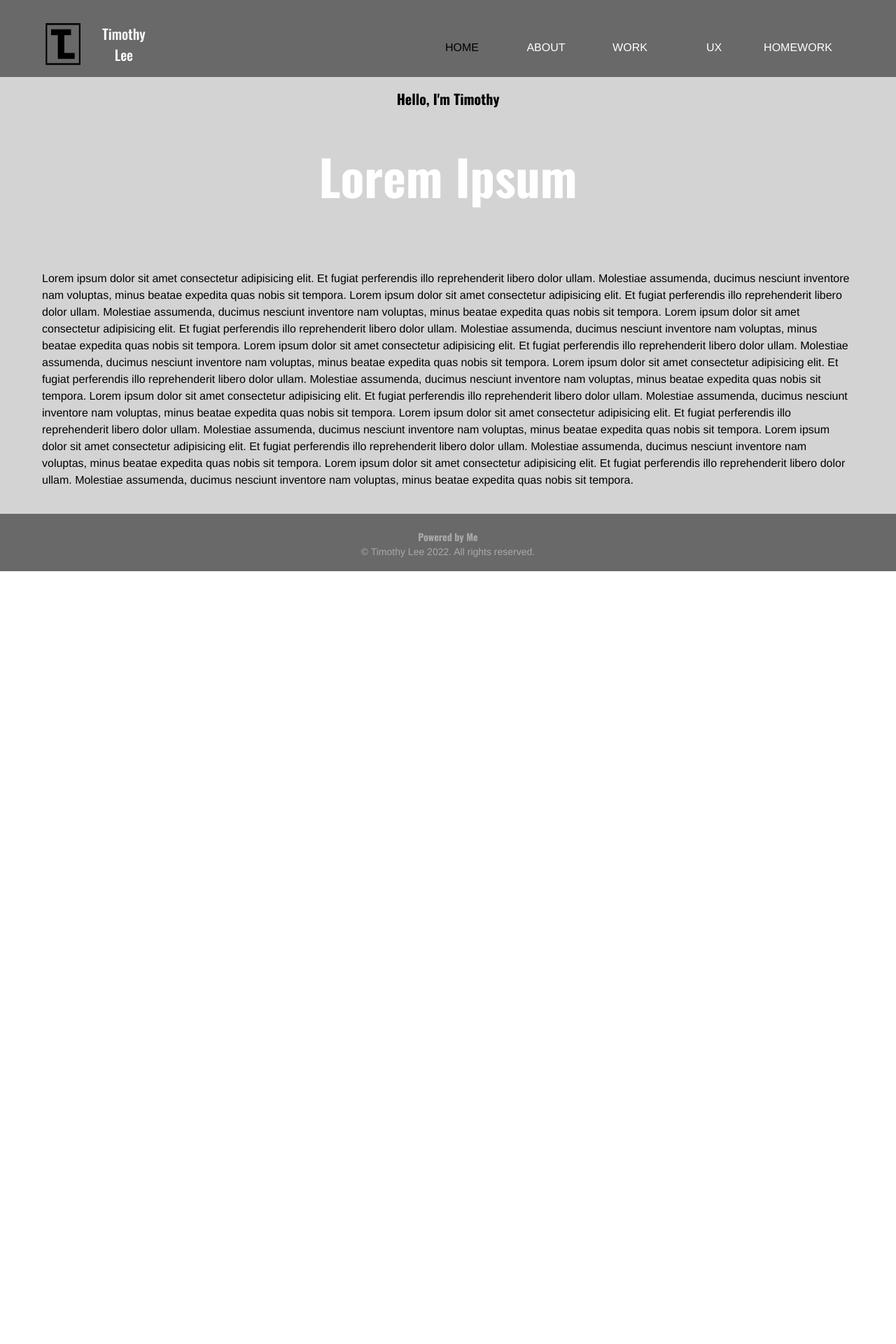
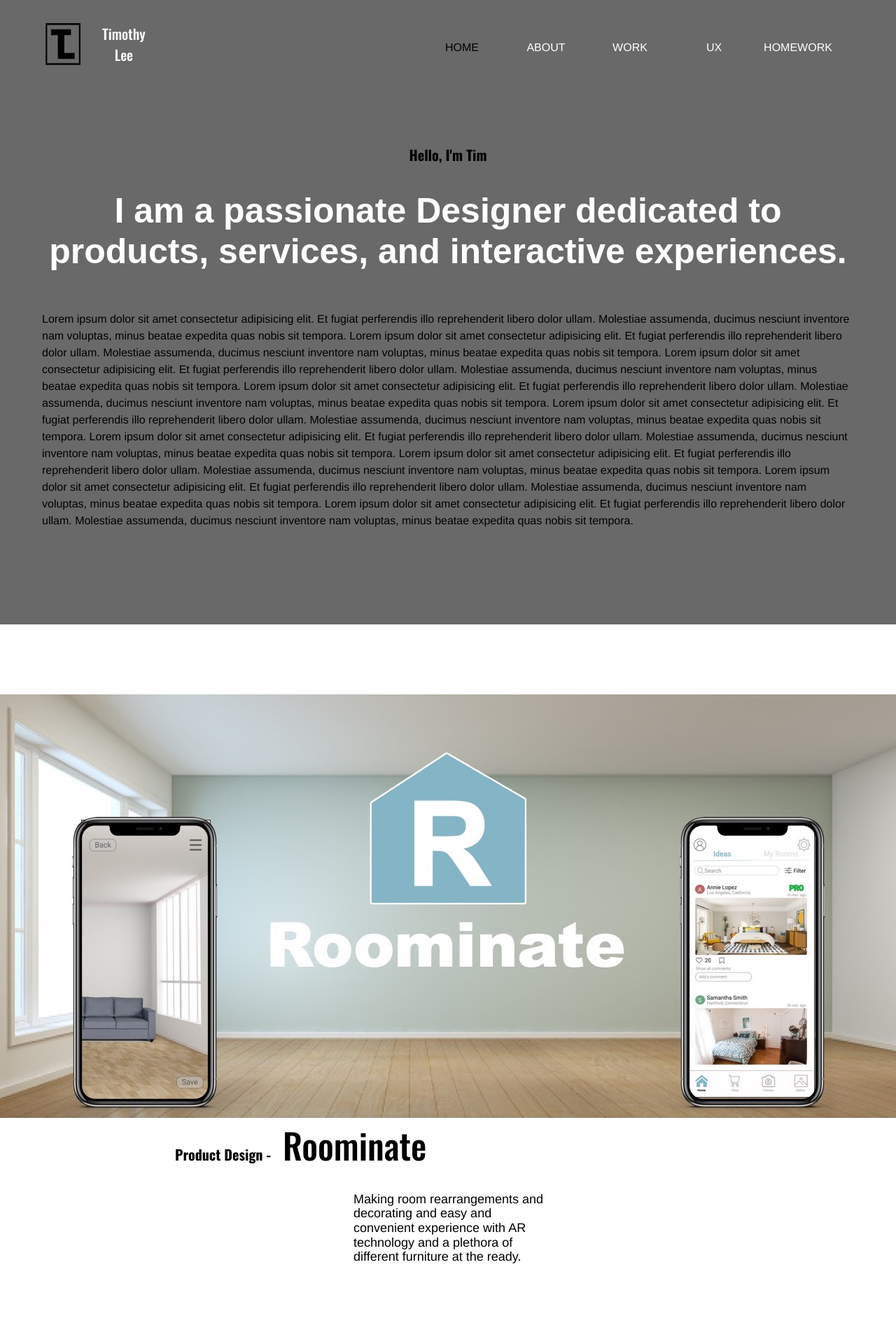
Before and after one commit to mrwasa/Web-1-Lee-Timothy-Final, a React (Create React App) app: page / in a window 1280 px wide. Shown: the top 1920 px of the page at 70% size. Before the commit the page ends 816 px from the top, so only its background shows below. Built offline with nearby package versions, Linux system fonts and the light colour scheme.

Commit message:
Add Roominate Page

```diff
--- a/src/React/Home/Home.jsx
+++ b/src/React/Home/Home.jsx
@@ -4,12 +4,14 @@
 import Slideshow from '../Extra/Slideshow/Slideshow.jsx';
 import Staff from '../Extra/Staff/Staff.jsx';
 import Intro from './Intro.jsx';
+import Roominate from './Roominate.jsx';
 
 const Home = () => {
 
     return (
         <HomeStyled className='Welcome'>
             <Intro />
+            <Roominate />
         </HomeStyled>
     );
 }
--- a/src/React/Home/Intro.jsx
+++ b/src/React/Home/Intro.jsx
@@ -5,8 +5,8 @@
 
     return (
         <IntroStyled className='Intro'>
-            <h1>Hello, I'm Timothy</h1>
-            <h2>Lorem Ipsum</h2>
+            <h1>Hello, I'm Tim</h1>
+            <h2>I am a passionate Designer dedicated to products, services, and interactive experiences.  </h2>
             <div className="inset">
                 <p>
                     Lorem ipsum dolor sit amet consectetur adipisicing elit. Et fugiat perferendis illo reprehenderit libero dolor ullam. Molestiae assumenda, ducimus nesciunt inventore nam voluptas, minus beatae expedita quas nobis sit tempora.
@@ -27,9 +27,10 @@
 export default Intro;
 
 const IntroStyled = styled.div`
-    background-color: lightgray;
+    background-color: #696969;
     text-align: center;
-    padding-top: 20px;
+    padding-top: 100px;
+    padding-bottom: 100px;
 
 
     h1 {
@@ -38,7 +39,13 @@
     }
 
     h2 {
-        font-size: 70px;
+        padding: 20px;
+        width: 100%;
+        max-width: 1200px;
+        margin: auto;
+        font-family: Source Sans Pro, Arial, sans-serif;
+        text-align: center;
+        font-size: 50px;
         color: white;
     }
 
--- /dev/null
+++ b/src/React/Home/Roominate.jsx
@@ -0,0 +1,60 @@
+import React from 'react';
+import styled from 'styled-components';
+
+const Roominate = () => {
+
+    return (
+        <RoominateStyled className='Roominate'>
+            <img src="/assets/img/Work/UX/Roominate_large.jpg" />
+            <div className="title">
+                <h2>Product Design - </h2>
+                <h3>Roominate</h3>
+            </div>
+            <p>Making room rearrangements and decorating and easy and convenient experience with AR technology and a plethora of different furniture at the ready. </p>
+        </RoominateStyled>
+    );
+}
+
+export default Roominate;
+
+const RoominateStyled = styled.div`
+    padding-top: 100px;
+    padding-bottom: 100px;
+
+    img {
+        max-width: 100%;
+        height: auto;
+        display: block;
+        margin-left: auto;
+        margin-right: auto;
+    }
+
+    .title {
+        display: flex;
+        align-items: baseline;
+
+        h2 {
+            flex: 1;
+            padding: 10px 0px 0px 0px;
+            margin-left: 250px;
+            margin-right: 0px;
+            text-align: left;
+            font-size: 20px;
+        }
+
+        h3 {
+            flex: 4;
+            padding: 10px 10px 0px 0px;
+            margin-right: 250px;
+            text-align: left;
+            font-size: 50px;
+        }
+    }
+
+    p {
+        margin-left: 505px;
+        margin-right: 500px;
+        font-size: 18px;
+    }
+
+`;
```
Also changed, not shown: public/assets/img/Work/UX/Roominate_large.jpg (added).
